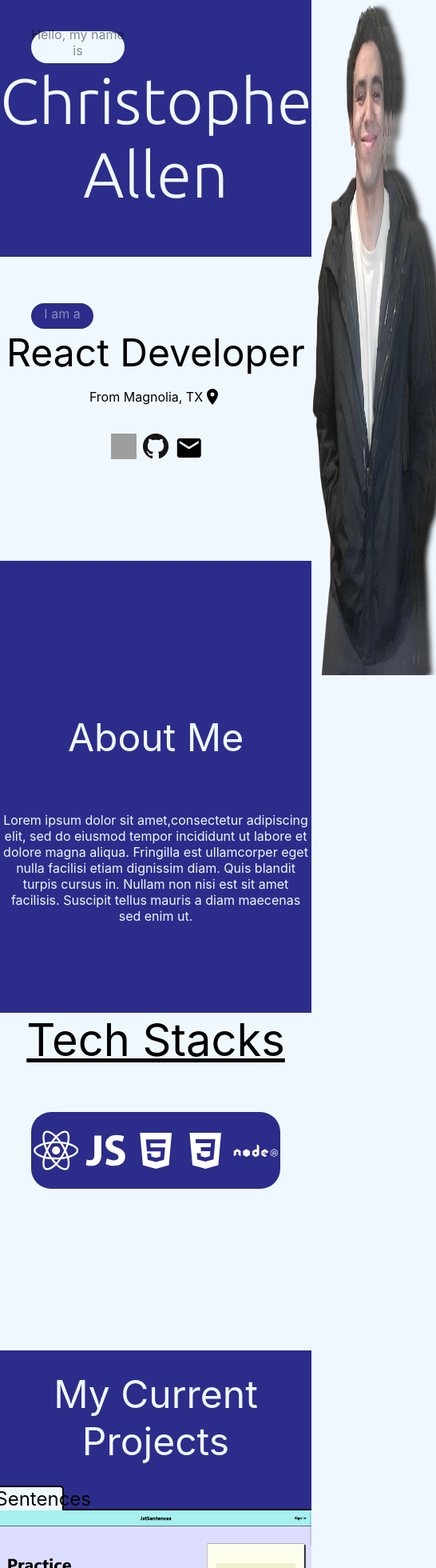
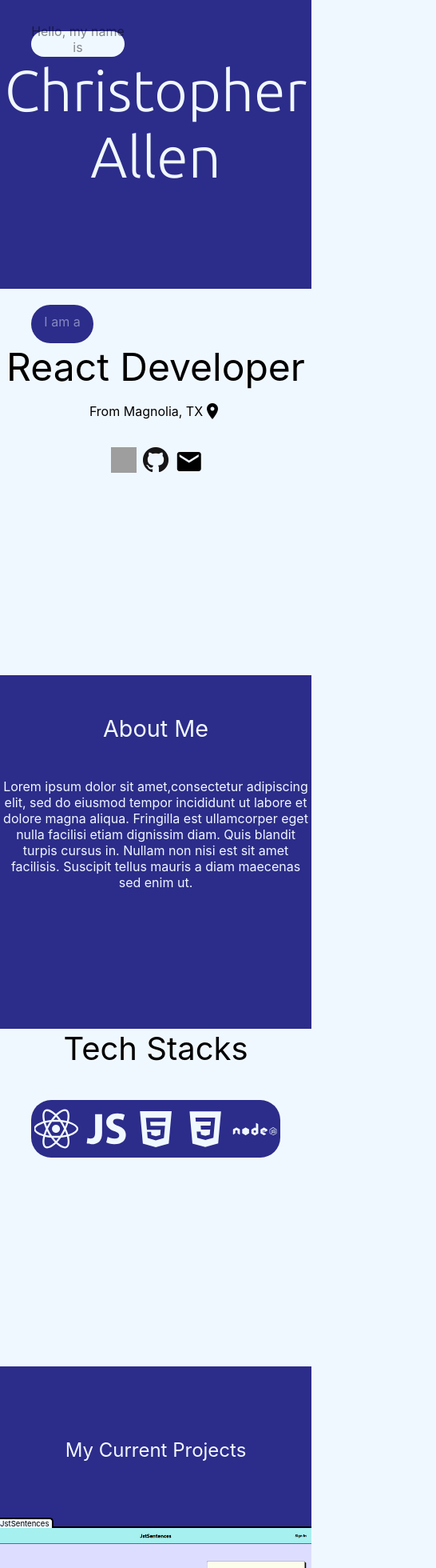
Before and after one commit to anthonyallen7777/allenca.com, a React (Create React App) app: page / in a window 390 px wide. Shown: the top 1960 px of the page at 80% size, 546 px wide, since content can reach past the window. Built offline with nearby package versions, Linux system fonts and the light colour scheme; grey boxes are pictures that could not be loaded.

Commit message:
css responsive to mobile

```diff
--- a/src/App.js
+++ b/src/App.js
@@ -3,13 +3,17 @@ import SectionOne from './components/SectionOne/SectionOne';
 import SectionTwo from './components/SectionTwo/SectionTwo';
 import SectionThree from './components/SectionThree/SectionThree';
 import SectionFour from './components/SectionFour/SectionFour';
+import Margin from './components/Margin/Margin';
 
 function App() {
   return (
     <div className="App">
       <SectionOne />
+      <Margin />
       <SectionTwo />
+      <Margin />
       <SectionThree />
+      <Margin />
       <SectionFour />
     </div>
   );
--- /dev/null
+++ b/src/components/Margin/Margin.js
@@ -0,0 +1,12 @@
+import React from "react";
+import classes from './Margin.module.css';
+
+const Margin = () => {
+    return (
+        <div className={classes.MarginContainer}>
+
+        </div>
+    );
+};
+
+export default Margin;
--- /dev/null
+++ b/src/components/Margin/Margin.module.css
@@ -0,0 +1,13 @@
+.MarginContainer {
+    width: 100%;
+    height: 20px;
+    display: flex;
+    justify-content: center;
+    align-items: center;
+    text-align: center;
+    background-color: rgb(44, 44, 138);
+}
+
+.ProjectTitleBorderDiv:after {
+    content: '\200b';
+}
--- a/src/components/SectionFour/SectionFour.js
+++ b/src/components/SectionFour/SectionFour.js
@@ -10,16 +10,12 @@ const SectionFour = () => {
         <div className={classes.SectionFourContainer}>
             <div className={classes.ContactMeContainer}>
                 <div className={classes.ContactInfoContainer}>
-                    <div className={classes.PhoneNumberContainer}>
-                        <div className={classes.ContactInfoTitle}>
+                    <div className={classes.PhoneNumberAndEmailContainer}>
                         <p>Phone: </p>
-                        </div>
-                        <p>(346) 495-5161</p>
-                    </div>
-                    <div className={classes.EmailContainer}>
-                        <div className={classes.ContactInfoTitle}>
                         <p>Email: </p>
                     </div>
+                    <div className={classes.ActualContactInfoContainer}>
+                        <p>(346) 495-5161</p>
                         <p>business.anthony.allen@gmail.com</p>
                     </div>
                 </div>
@@ -32,11 +28,21 @@ const SectionFour = () => {
                     </div>
                     <div className={classes.FormContainer}>
                         <form className={classes.Form} onSubmit={submitFormHandler}>
+                            <div className={classes.NameInputContainer}>
                                 <label form="name">Name</label>
                                 <input type="text" id="name" placeholder="Your name.." />
+                            </div>
+                            <div className={classes.SubjectInputContainer}>
                                 <label form="subject">Subject</label>
                                 <input type="text" id="subject" placeholder="Subject.." />
+                            </div>
+                            <div className={classes.EmailInputContainer}>
+                                <label form="subject">Email</label>
+                                <input type="email" id="email" placeholder="Email.." />
+                            </div>
+                            <div className={classes.EmailBodyInputContainer}>
                                 <textarea type="text" id="emailBody" placeholder="Email body.." />
+                            </div>
                         </form>
                     </div>
                 </div>
--- a/src/components/SectionFour/SectionFour.module.css
+++ b/src/components/SectionFour/SectionFour.module.css
@@ -5,18 +5,123 @@
     flex-direction: column;
     align-items: center;
     box-sizing: border-box;
+    background-color: rgb(44, 44, 138);
 }
 
 .ContactMeContainer {
-    background-color: teal;
+    height: 90%;
+    width: 100%;
+    display: flex;
+    font-size: 1.4rem;
+}
+
+.ContactInfoContainer {
+    width: 50%;
+    display: flex;
+    justify-content: center;
+    align-items: center;
+}
+
+.PhoneNumberAndEmailContainer {
+    display: flex;
+    flex-direction: column;
+    justify-content: center;
+    padding-right: 2%;
+    width: 20%;
+    background-color: rgb(229, 236, 243);
+}
+
+.ActualContactInfoContainer {
+    display: flex;
+    flex-direction: column;
+    justify-content: center;
+    align-items: flex-start;
+    width: 80%;
+    background-color: rgb(229, 236, 243);
+}
+
+.ContactMeFormContainer {
+    width: 50%;
+    background-color: rgb(229, 236, 243);
+    border-radius: 5px;
+}
+
+.ContactMeTitle {
+    height: 10%;
+    display: flex;
+    justify-content: center;
+}
+
+.SendMe {
+    height: 10%;
+    display: flex;
+    justify-content: center;
+    font-size: 1.3rem;
+}
+
+.FormContainer {
+    font-size: 1rem;
     height: 80%;
     width: 100%;
     display: flex;
-    font-size: 1.5rem;
+    justify-content: center;
+    align-items: center;
 }
 
-.ContactInfoContainer {
-    background-color: rgb(160, 160, 236);
+.Form {
+    height: 80%;
+    width: 100%;
+    display: flex;
+    flex-direction: column;
+    text-align: start;
+    padding-left: 5%;
+}
+
+.NameInputContainer,
+.SubjectInputContainer,
+.EmailInputContainer {
+    display: flex;
+    flex-direction: column;
+    width: 80%;
+    border-radius: 5px;
+    margin-bottom: 2%;
+}
+
+.NameInputContainer input,
+.SubjectInputContainer input,
+.EmailInputContainer input {
+    border: none;
+    height: 25px;
+    border-radius: 5px;
+}
+
+.EmailBodyInputContainer {
+    display: flex;
+    flex-direction: column;
+    width: 80%;
+    height: 100%;
+    border-radius: 5px;
+    margin-bottom: 2%;
+}
+
+.EmailBodyInputContainer textarea {
+    height: 100%;
+    border: none;
+    border-radius: 5px;
+}
+
+.Footer {
+    height: 10%;
+    width: 100%;
+    display: flex;
+    font-size: 1rem;
+    font-weight: bold;
+    color: aliceblue;
+    border-top: 2px solid aliceblue;
+}
+
+.NameContainer {
+    height: 100%;
     width: 50%;
     display: flex;
     flex-direction: column;
@@ -24,58 +129,91 @@
     align-items: center;
 }
 
-.PhoneNumberContainer {
+.NameContainer p {
+    margin: 1% auto;
+}
+
+.NameContainer :last-child {
+    font-weight: normal;
+}
+
+.PersonalSiteContainer {
+    height: 100%;
+    width: 50%;
     display: flex;
     justify-content: center;
-    width: 100%;
+    align-items: center;
 }
 
-.EmailContainer {
-    display: flex;
-    justify-content: center;
-    width: 100%;
-}
-
-.ContactInfoTitle {
-    padding-right: 1%;
-}
-
-.ContactMeFormContainer {
-    background-color: rgb(230, 118, 118);
-    width: 50%;
-}
-
-.ContactMeTitle {
-    background-color: red;
-    display: flex;
-    justify-content: center;
-}
-
-.SendMe {
-    background-color: blue;
-    display: flex;
-    justify-content: center;
-}
-
-.FormContainer {
+@media (max-width: 900px) {
 
 }
 
-.Form {
-
+@media (max-width: 1000px) {
+    .ContactMeContainer {
+        font-size: 1.2rem;
+    }
+    .SendMe {
+        font-size: 1.1rem;
+    }
+    .FormContainer {
+        font-size: 1rem;
+    }
+    .Footer {
+        font-size: 1rem;
+    }
 }
 
-
-.Footer {
-    height: 10%;
-    width: 100%;
-    background-color: brown;
+@media (max-width: 800px) {
+    .ContactMeContainer {
+        flex-direction: column;
+        font-size: 1.2rem;
+    }
+    .ContactInfoContainer {
+        width: 100%;
+        margin-bottom: 1%;
+    }
+    .ContactMeFormContainer {
+        width: 100%;
+        height: 90%;
+    }
+    .SendMe {
+        font-size: 1.1rem;
+    }
+    .FormContainer {
+        font-size: 0.8rem;
+    }
+    .Footer {
+        font-size: 0.8rem;
+    }
 }
 
-.NameContainer {
-
+@media (max-width: 600px) {
+    .ContactMeContainer {
+        font-size: 1rem;
+    }
+    .SendMe {
+        font-size: 1rem;
+    }
+    .FormContainer {
+        font-size: 0.6rem;
+    }
+    .Footer {
+        font-size: 0.6rem;
+    }
 }
 
-.PersonalSiteContainer {
-
+@media (max-width: 400px) {
+    .ContactMeContainer {
+        font-size: 0.6rem;
+    }
+    .SendMe {
+        font-size: 0.6rem;
+    }
+    .FormContainer {
+        font-size: 0.6rem;
+    }
+    .Footer {
+        font-size: 0.6rem;
+    }
 }
--- a/src/components/SectionOne/SectionOne.js
+++ b/src/components/SectionOne/SectionOne.js
@@ -49,6 +49,7 @@ const SectionOne = () => {
         content = (
             <div className={classes.SectionOneContainer}>
                 <div className={classes.LeftSide}>
+                    <div className={classes.HelloAndTitle}>
                         <div className={classes.HelloText}>
                             <CSSTransition
                             in={showTextAnimation}
@@ -62,6 +63,7 @@ const SectionOne = () => {
                         <div className={classes.TitleContainer}>
                             <p>Christopher</p>
                             <p>Allen</p>
+                        </div>
                     </div>
                     <div className={classes.SectionOneInfoContainer}>
                         <div className={classes.Iam}>
--- a/src/components/SectionOne/SectionOne.module.css
+++ b/src/components/SectionOne/SectionOne.module.css
@@ -16,16 +16,20 @@
 
 .RightSide {
     width: 40%;
-    height: 100%;
+    height: 100vh;
     display: flex;
     justify-content: flex-end;
+}
+
+.HelloAndTitle {
+    height: 40%;
 }
 
 .HelloText {
     text-align: center;
     margin-left: 10%;
-    height: 5%;
     width: 30%;
+    height: 10%;
     background-color: aliceblue;
     border-radius: 25px;
     display: flex;
@@ -37,7 +41,6 @@
     font-family: 'Ubuntu', sans-serif;
     font-size: 5rem;
     text-align: center;
-    height: 30%;
     width: 100%;
 }
 
@@ -53,8 +56,7 @@
 
 .SectionOneInfoContainer {
     background-color: aliceblue;
-    padding-top: 15%;
-    height: 40%;
+    height: 60%;
     width: 100%;
     display: flex;
     flex-direction: column;
@@ -63,15 +65,15 @@
 .Iam {
     text-align: center;
     margin-left: 10%;
+    margin-top: 5%;
     height: 10%;
     width: 20%;
     background-color: rgb(44, 44, 138);
-    color: white;
+    color: aliceblue;
     border-radius: 25px;
     display: flex;
     justify-content: center;
     align-items: center;
-    margin-bottom: 0;
 }
 
 .ReactTitle {
@@ -145,3 +147,58 @@
     position: absolute;
     filter: grayscale(100%) blur(3px);
 }
+
+@media (max-width: 1200px) {
+    .RightSide {
+        height: 95%;
+    }
+
+    .HelloAndTitle {
+        height: 55%;
+    }
+
+    .SectionOneInfoContainer {
+        height: 45%;
+    }
+}
+
+
+@media (max-width: 1100px) {
+    .RightSide {
+        height: 90%;
+    }
+}
+
+@media (max-width: 900px) {
+    .RightSide {
+        height: 80%;
+    }
+}
+
+@media (max-width: 800px) {
+    .SectionOneContainer {
+        flex-direction: column;
+    }
+
+    .RightSide {
+        display: none;
+    }
+
+    .TitleContainer {
+        font-size: 4.5rem;
+    }
+
+    .HelloAndTitle {
+        height: 40%;
+    }
+
+    .SectionOneInfoContainer {
+        height: 60%;
+    }
+}
+
+@media (max-width: 600px) {
+}
+
+@media (max-width: 400px) {
+}
--- a/src/components/SectionThree/SectionThree.module.css
+++ b/src/components/SectionThree/SectionThree.module.css
@@ -58,10 +58,45 @@
 }
 
 .ProjectSnapshot {
-    height: 90%;
+    height: 100%;
 }
 
 .ProjectSnapshot img {
-    height: 100%;
     width: 100%;
 }
+
+@media (max-width: 1000px) {
+    .CurrentProjectsTitle {
+        font-size: 2.8rem;
+    }
+    .ProjectTitleContainer {
+        font-size: 1.2rem;
+    }
+}
+
+@media (max-width: 800px) {
+    .CurrentProjectsTitle {
+        font-size: 2.6rem;
+    }
+    .ProjectTitleContainer {
+        font-size: 1rem;
+    }
+}
+
+@media (max-width: 600px) {
+    .CurrentProjectsTitle {
+        font-size: 2rem;
+    }
+    .ProjectTitleContainer {
+        font-size: 0.8rem;
+    }
+}
+
+@media (max-width: 400px) {
+    .CurrentProjectsTitle {
+        font-size: 1.5rem;
+    }
+    .ProjectTitleContainer {
+        font-size: 0.6rem;
+    }
+}
--- a/src/components/SectionTwo/SectionTwo.module.css
+++ b/src/components/SectionTwo/SectionTwo.module.css
@@ -19,7 +19,6 @@
 
 .TechStackTitle {
     font-size: 3.5rem;
-    text-decoration: underline;
 }
 
 .TechStackTitle p {
@@ -34,7 +33,7 @@
     background-color: rgb(44, 44, 138);
     border-radius: 25px;
     width: 80%;
-    color: white;
+    color: aliceblue;
     padding: 2% 0;
 }
 
@@ -55,3 +54,51 @@
 .AboutMeTitle {
     font-size: 3rem;
 }
+
+@media (max-width: 1000px) {
+    .TechStackTitle {
+        font-size: 3.2rem;
+    }
+    .TechStackIcons {
+        font-size: 4.8rem;
+    }
+    .AboutMeTitle {
+        font-size: 2.8rem;
+    }
+}
+
+@media (max-width: 800px) {
+    .TechStackTitle {
+        font-size: 3rem;
+    }
+    .TechStackIcons {
+        font-size: 4rem;
+    }
+    .AboutMeTitle {
+        font-size: 2.5rem;
+    }
+}
+
+@media (max-width: 600px) {
+    .TechStackTitle {
+        font-size: 2.8rem;
+    }
+    .TechStackIcons {
+        font-size: 3.8rem;
+    }
+    .AboutMeTitle {
+        font-size: 2rem;
+    }
+}
+
+@media (max-width: 400px) {
+    .TechStackTitle {
+        font-size: 2.5rem;
+    }
+    .TechStackIcons {
+        font-size: 3.5rem;
+    }
+    .AboutMeTitle {
+        font-size: 1.8rem;
+    }
+}
```
Also changed, not shown: notes.txt, src/assets/JstSentencesSnapshot.png. Lines whose indentation alone changed are shown as unchanged.
